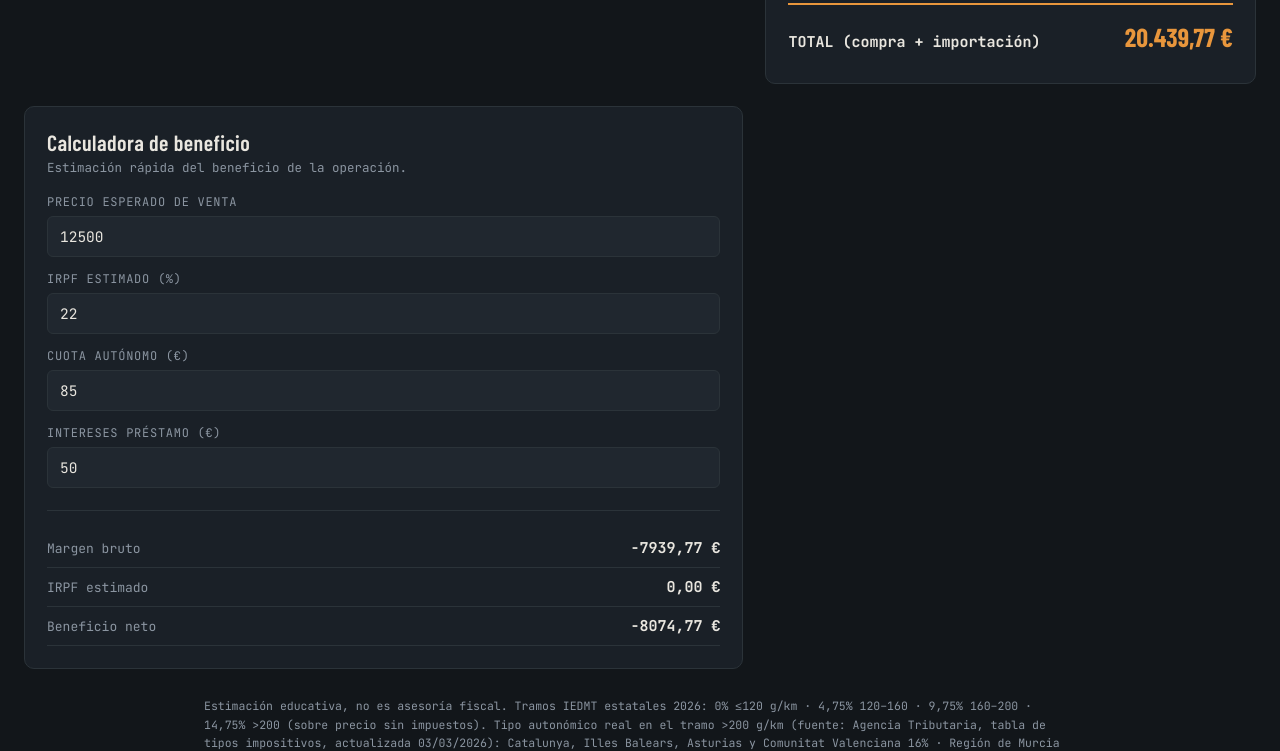
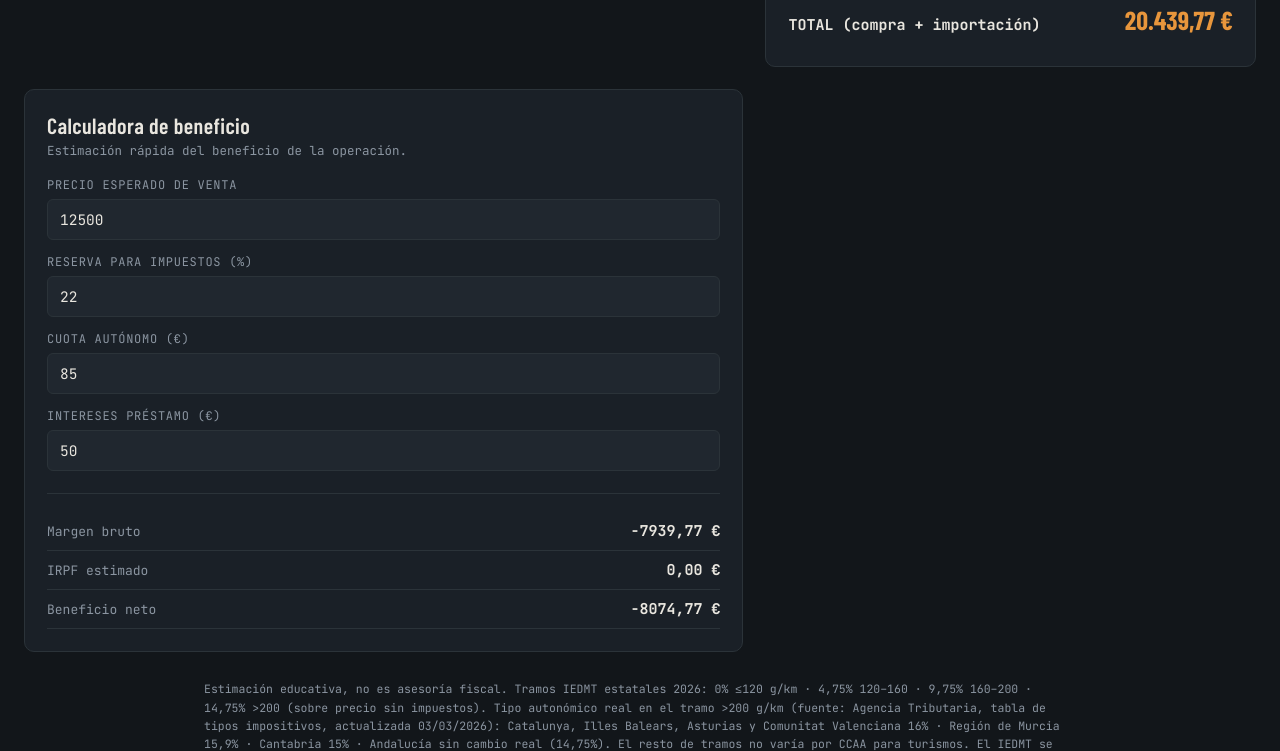
Before and after one commit to elarabarrocal/spainimportcalculator, a plain HTML site: page index.html in a window 1280 px wide. Shown: the part 1147-1898 px from the top of the page. Drawn offline with nearby package versions, Linux system fonts and the light colour scheme.

Commit message:
Update label for estimated tax percentage

```diff
--- a/index.html
+++ b/index.html
@@ -177,7 +177,6 @@
 <body>
 
 <header>
-  <div class="eyebrow">Bages · Santpedor</div>
   <h1>Importación de coche — UE a España</h1>
   <p>Calcula IEDMT, IVA (si aplica) y gastos de matriculación al traer un coche desde otro país de la UE. Estimación orientativa: verifica los tipos autonómicos vigentes con una gestoría antes de decidir.</p>
 </header>
@@ -302,7 +301,7 @@
   <label>Precio esperado de venta</label>
   <input type="number" id="precioVenta" value="12500">
 
-  <label>IRPF estimado (%)</label>
+  <label>Reserva para impuestos (%)</label>
   <input type="number" id="irpfPct" value="22" step="0.1">
 
   <label>Cuota autónomo (€)</label>
```
